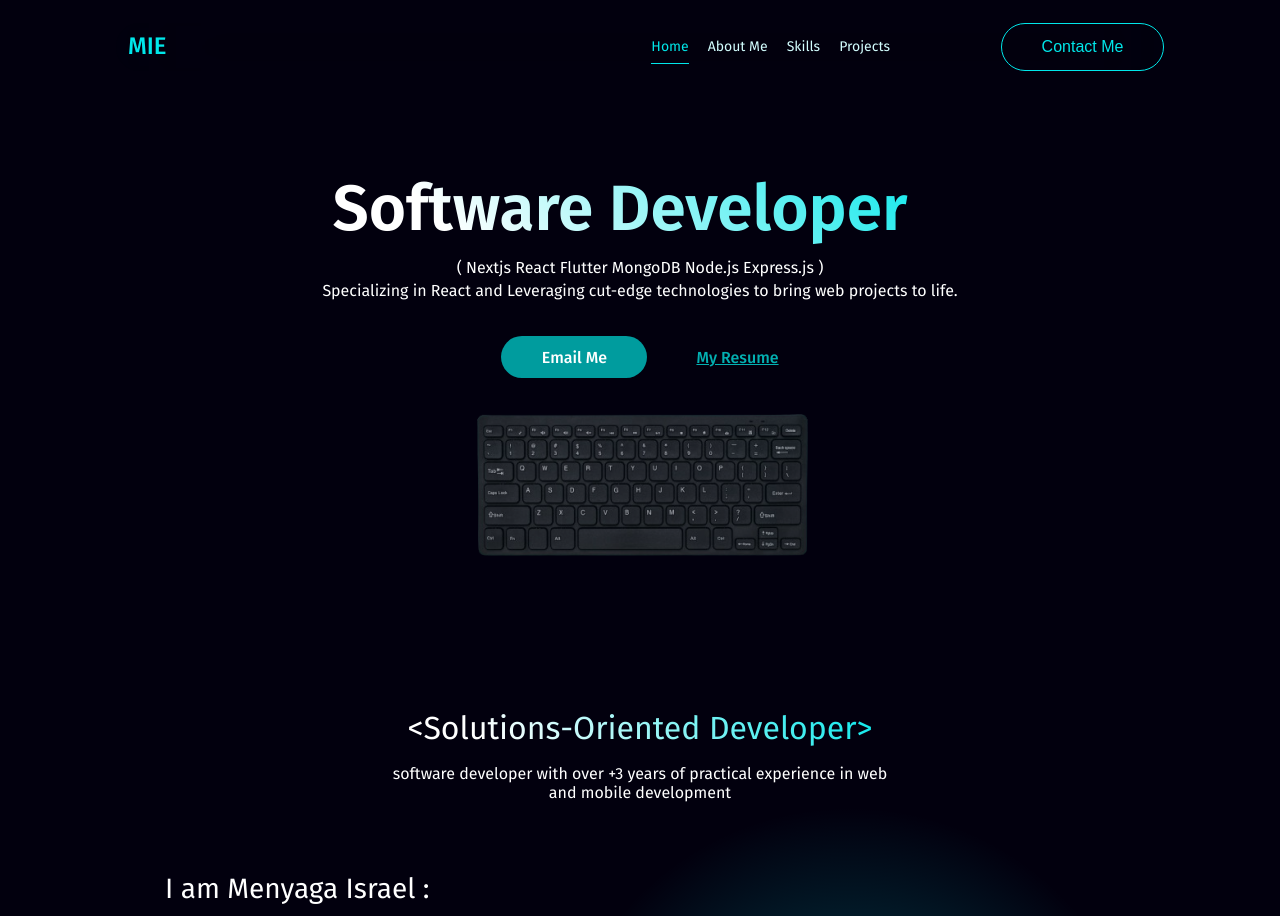
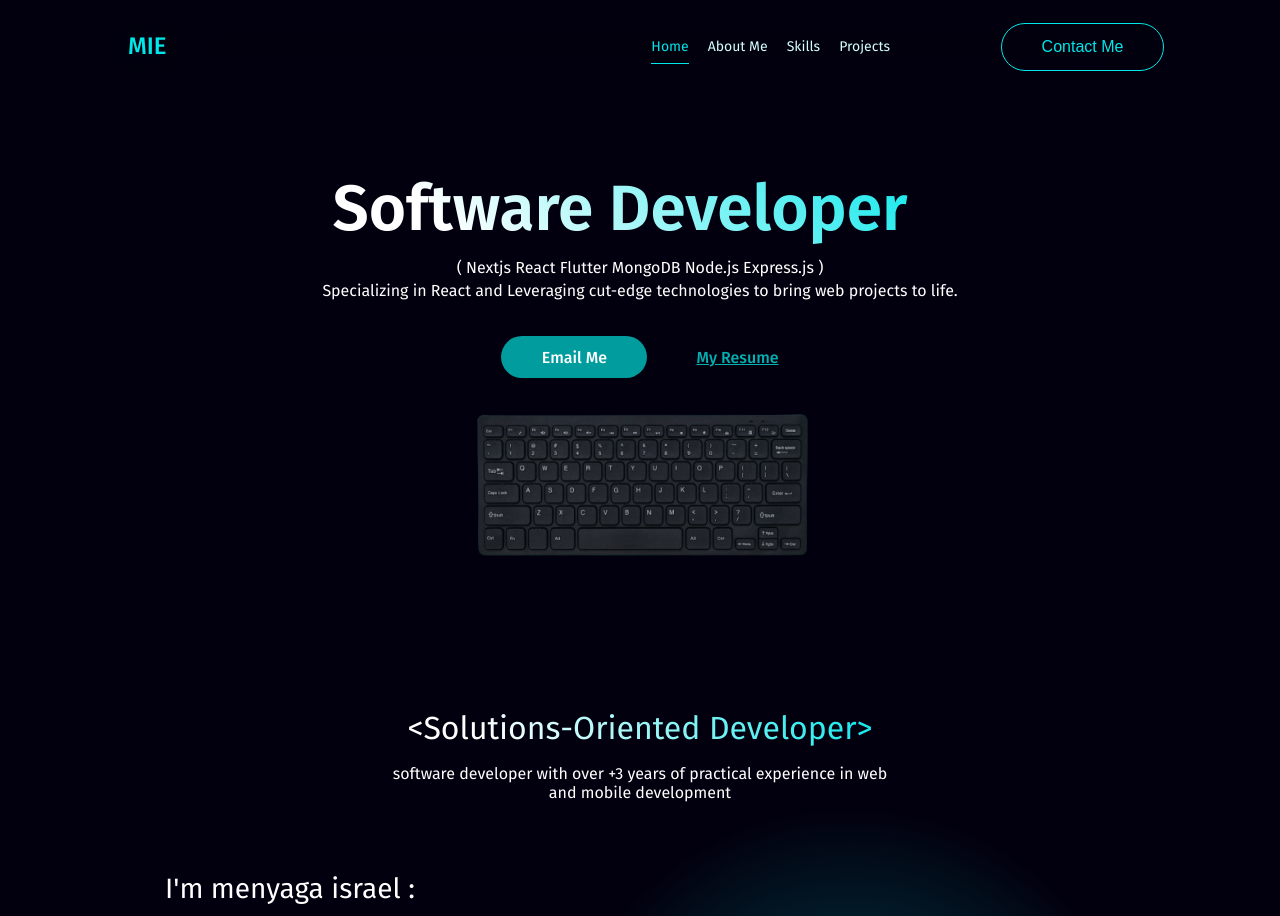
Before and after one commit to MIE-CODE/my_portfolio, a Next.js app: page / in a window 1280 px wide. Shown: the top 916 px of the page. Built offline with nearby package versions, Linux system fonts and the light colour scheme.

Commit message:
some changes

```diff
--- a/app/layout.tsx
+++ b/app/layout.tsx
@@ -2,7 +2,7 @@
 import type { Metadata } from "next";
 
 export const metadata: Metadata = {
-  title: "Dev MIE Portfolio",
+  title: "MIE Portfolio",
   description:
     "This portfolio app, built with Next.js, showcases my skills as a frontend and mobile developer. It highlights my expertise in technologies like React, TypeScript, JavaScript, and Flutter, along with my ability to manage code using Git. The app demonstrates both my design and development abilities, featuring projects that span web and mobile platforms, with some backend work using Express.js.",
 };
--- a/src/components/about.tsx
+++ b/src/components/about.tsx
@@ -69,7 +69,9 @@ export const About = () => {
               className="info-about-l__cont"
             >
               {i === 0 && (
-                <p className="info-about-l-lg">I am Menyaga Israel :</p>
+                <p className="info-about-l-lg">
+                  I&apos;m menyaga israel :<br />
+                </p>
               )}
               <motion.span
                 initial={{ opacity: 1 }}
```
